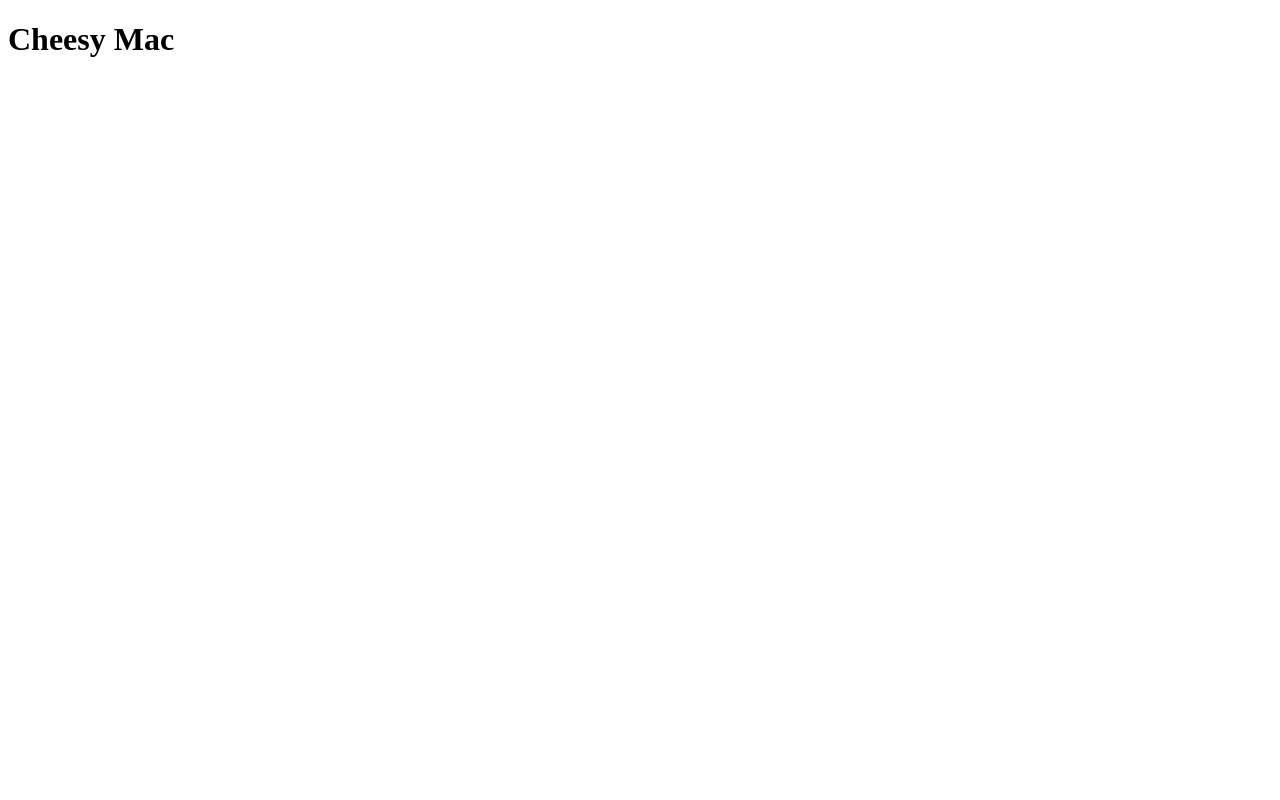
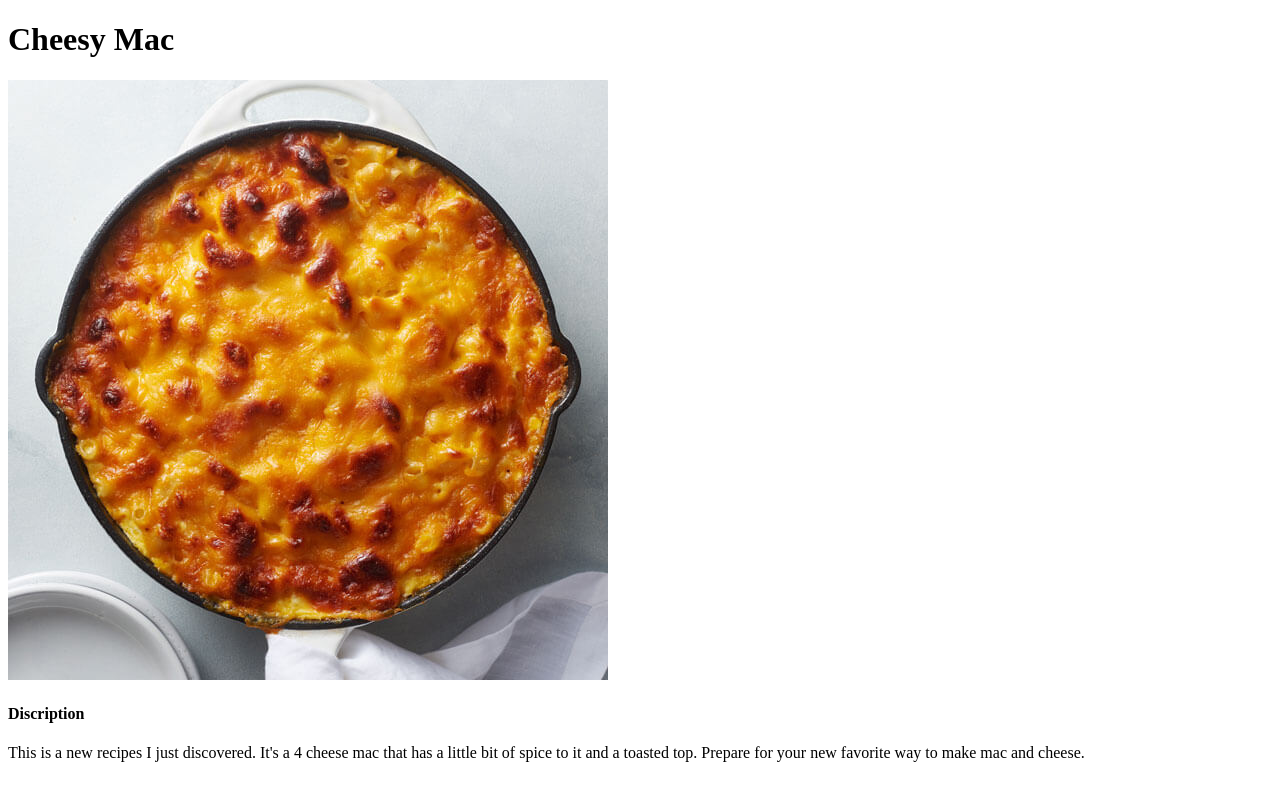
Before and after one commit to Br0nzeGod/odin-recipes, a plain HTML site: page recipes/cheesymac.html in a window 1280 px wide. Drawn offline with Linux system fonts and the light colour scheme.

Commit message:
Fixed paragraph layout

```diff
--- a/recipes/cheesymac.html
+++ b/recipes/cheesymac.html
@@ -8,5 +8,12 @@
 </head>
 <body>
     <h1>Cheesy Mac</h1>
+    <img src="../images/cheesymac.jpeg">
+
+    <h4>Discription</h4>
+    <p>This is a new recipes I just discovered. It's a 4 cheese mac that has a little bit of spice to it and a toasted top.
+    Prepare for your new favorite way to make mac and cheese.</p>
+
+
 </body>
 </html>
```
Also changed, not shown: index.html (+1 -0 lines).
